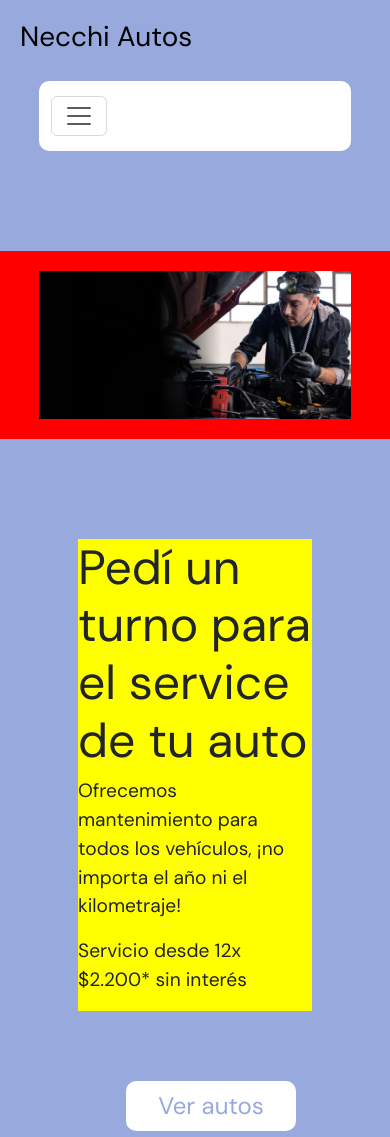
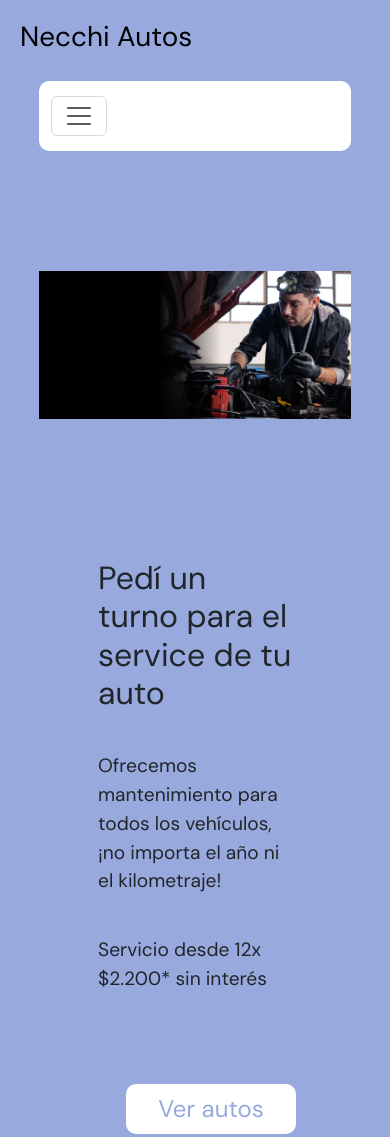
Before and after one commit to AlejandroNecchi/CoderNecchiAutos, a plain HTML site: page pages/contrataunservice.html in a window 390 px wide. Shown: the top 1137 px of the page. Drawn offline with nearby package versions, Linux system fonts and the light colour scheme.

Commit message:
Pequeños cambios en queries y otros lugares

```diff
--- a/css/estilos.css
+++ b/css/estilos.css
@@ -184,7 +184,6 @@ Acá intenté hacer que los "botones" osea las imágenes de las redes sociales s
 .imgVender{
     display: flex;
     justify-content: center;
-    background-color: red;
 }
 
 .imgVenderCotizar{
@@ -344,7 +343,6 @@ Acá intenté hacer que los "botones" osea las imágenes de las redes sociales s
     margin: 100px 0px 100px 0px;
     display: flex;
     justify-content: center;
-    background-color: red;
 }
 
 .imgService{
@@ -364,14 +362,15 @@ Acá intenté hacer que los "botones" osea las imágenes de las redes sociales s
     width: 60%;
     display: flex;
     justify-content: center;
-    background-color: yellow;
 }
 
 .serviceTitle{
+    margin: 20px;
     font-size: 3rem;
 }
 
 .serviceTexto{
+    margin: 20px;
     font-size: 1.2rem;
 }
 
@@ -436,6 +435,13 @@ desktop 1680-1050
     .vendeUnSoloClick{
     font-size: 1rem;
     }
+    .serviceTitle{
+        font-size: 2rem;
+    }
+
+    .serviceTexto{
+        font-size: 1.2rem;
+    }
 }
 
 @media only screen and (max-width: 1024px){
```
